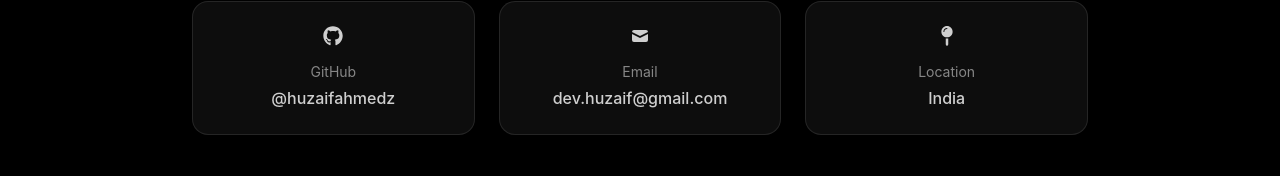
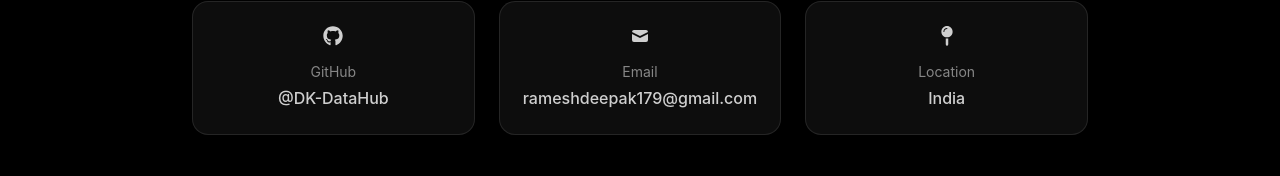
Before and after one commit to DK-DataHub/my-portfolio, a React (Vite) app: page /contact in a window 1280 px wide. Shown: the part 422-598 px from the top of the page. Built offline with nearby package versions, Linux system fonts and the light colour scheme.

Commit message:
Updated portfolio UI and fixed deployment bug

```diff
--- a/index.html
+++ b/index.html
@@ -4,8 +4,7 @@
     <meta charset="UTF-8" />
     <link rel="icon" type="image/svg+xml" href="/vite.svg" />
     <meta name="viewport" content="width=device-width, initial-scale=1.0" />
-    <title>portfolio-9</title>
-    <title>Deepak R | Data Analyst Portfolio</title>
+    <title>Deepak R's Portfolio</title>
   </head>
   <body>
     <div id="root"></div>
--- a/src/components/Hero.jsx
+++ b/src/components/Hero.jsx
@@ -84,7 +84,6 @@ const Hero = () => {
                             Hi, I'm {config.developer.name}
                         </span>
                         <span className="block text-2xl sm:text-3xl md:text-4xl lg:text-5xl xl:text-6xl bg-gradient-to-r from-white/60 via-white to-white/60 bg-clip-text text-transparent">
-                            I build web that builds brands.
                             I build dashboards that build distinction.
                         </span>
                     </motion.h1>
--- a/src/components/Skills.jsx
+++ b/src/components/Skills.jsx
@@ -122,7 +122,7 @@ const Skills = () => {
                         >
                             <HiOutlineCog className="w-5 h-5 text-white/80" />
                             <span className="text-sm font-medium text-white/80">
-                                Skills
+                                Skills & Technologies
                             </span>
                         </motion.div>
 
--- a/src/config.jsx
+++ b/src/config.jsx
@@ -136,14 +136,14 @@ export const config = {
         {
             icon: <FaGithub className="w-5 h-5" />,
             label: "GitHub",
-            value: "@huzaifahmedz",
-            link: `https://github.com/huzaifahmedz`
+            value: "@DK-DataHub",
+            link: `https://github.com/DK-DataHub`
         },
         {
             icon: <HiMail className="w-5 h-5" />,
             label: "Email",
-            value: "dev.huzaif@gmail.com",
-            link: "mailto:dev.huzaif@gmail.com"
+            value: "rameshdeepak179@gmail.com",
+            link: "mailto:rameshdeepak179@gmail.com"
         },
         {
             icon: <FaMapPin className="w-5 h-5" />,
```
Also changed, not shown: 1 other file (tests, documents, lock files or other folders).
